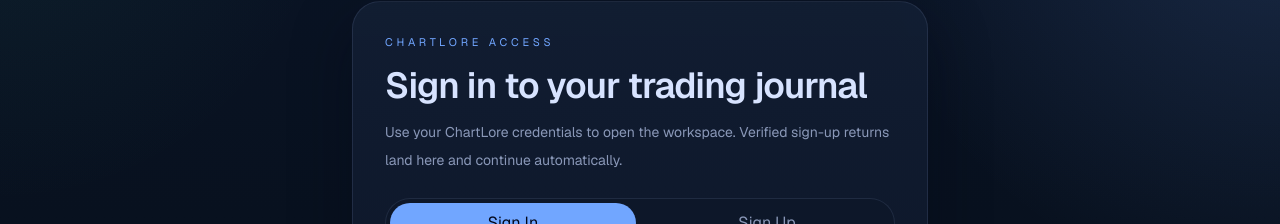
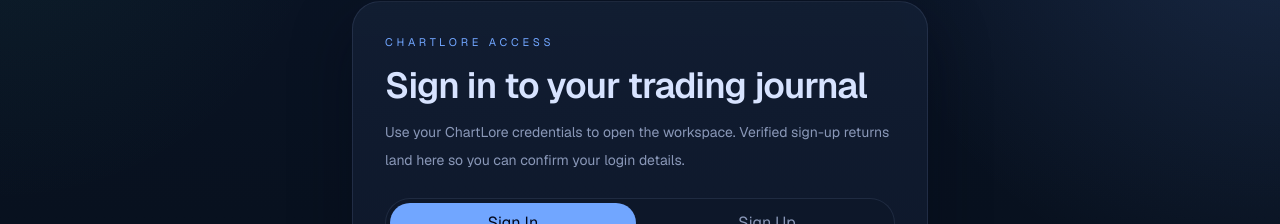
Before and after one commit to loveeeeeee-22/ChartLore, a Next.js app: page /sign-in in a window 1280 px wide. Shown: the part 125-349 px from the top of the page. Built offline with nearby package versions, Linux system fonts and the light colour scheme; no server answers.

Commit message:
Fixed after confirmation procedure

```diff
--- a/src/app/sign-in/page.tsx
+++ b/src/app/sign-in/page.tsx
@@ -9,9 +9,13 @@
 function SignInScreen() {
   const router = useRouter();
   const searchParams = useSearchParams();
-  const { signIn, signUp, session, loading } = useAuth();
+  const { signIn, signUp, signOut, session, loading } = useAuth();
   const verified = searchParams.get("verified") === "1";
-  const initialMode = searchParams.get("mode") === "sign-up" ? "sign-up" : "sign-in";
+  const initialMode = verified
+    ? "sign-in"
+    : searchParams.get("mode") === "sign-up"
+      ? "sign-up"
+      : "sign-in";
   const [mode, setMode] = useState<"sign-in" | "sign-up">(initialMode);
   const [fullName, setFullName] = useState("");
   const [email, setEmail] = useState("");
@@ -19,21 +23,27 @@
   const [confirmPassword, setConfirmPassword] = useState("");
   const [error, setError] = useState("");
   const [notice, setNotice] = useState(
-    verified ? "Email verified. Redirecting you into your fresh dashboard..." : "",
+    verified ? "Email verified. Please sign in with your credentials to continue." : "",
   );
   const [pending, setPending] = useState(false);
 
   useEffect(() => {
-    if (!loading && session) {
+    if (!loading && session && !verified) {
       router.replace("/dashboard?onboarding=account");
     }
-  }, [loading, router, session]);
+  }, [loading, router, session, verified]);
+
+  useEffect(() => {
+    if (!loading && verified && session) {
+      void signOut();
+    }
+  }, [loading, session, signOut, verified]);
 
   const onSubmit = async (event: React.FormEvent<HTMLFormElement>) => {
     event.preventDefault();
     setPending(true);
     setError("");
-    setNotice(verified ? "Email verified. Redirecting you into your fresh dashboard..." : "");
+    setNotice(verified ? "Email verified. Please sign in with your credentials to continue." : "");
 
     if (mode === "sign-up" && password !== confirmPassword) {
       setPending(false);
@@ -70,7 +80,7 @@
         </h1>
         <p className="mt-3 text-sm leading-7 text-muted">
           {mode === "sign-in"
-            ? "Use your ChartLore credentials to open the workspace. Verified sign-up returns land here and continue automatically."
+            ? "Use your ChartLore credentials to open the workspace. Verified sign-up returns land here so you can confirm your login details."
             : "Create a new account with your own details. Supabase will send a verification email before your new workspace goes live."}
         </p>
 
@@ -93,7 +103,7 @@
             onClick={() => {
               setMode("sign-up");
               setError("");
-              setNotice(verified ? "Email verified. Redirecting you into your fresh dashboard..." : "");
+              setNotice(verified ? "Email verified. Please sign in with your credentials to continue." : "");
             }}
             className={`rounded-full px-4 py-2 text-sm font-semibold transition ${
               mode === "sign-up" ? "bg-accent text-slate-950" : "text-muted hover:text-foreground"
--- a/src/components/providers/auth-provider.tsx
+++ b/src/components/providers/auth-provider.tsx
@@ -166,7 +166,7 @@
         if (supabase) {
           const emailRedirectTo =
             typeof window !== "undefined"
-              ? `${window.location.origin}/sign-in?mode=sign-up&verified=1`
+              ? `${window.location.origin}/sign-in?mode=sign-in&verified=1`
               : undefined;
 
           const { data, error } = await supabase.auth.signUp({
```
